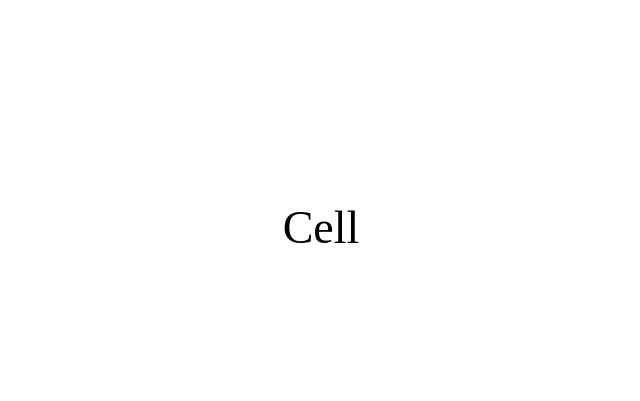
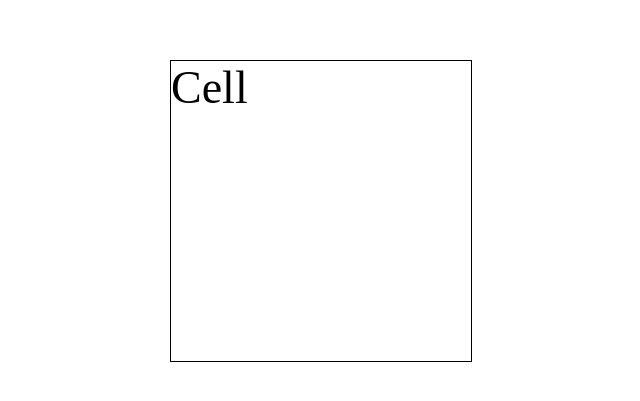
Before and after one commit to byKriz/tic-tac-toe-react, a React (Vite) app: page / in a window 1280 px wide. Shown: the part 181-582 px from the top of the page, without its empty margins (319-959 px from the left). Built offline with nearby package versions, Linux system fonts and the light colour scheme.

Commit message:
agregando estilos

```diff
--- a/src/App.jsx
+++ b/src/App.jsx
@@ -1,14 +1,18 @@
-import { useState } from 'react'
-import { Cell } from './components/Cell/Cell'
+import { useState } from "react";
+import { Cell } from "./components/Cell/Cell";
+import styles from "./App.module.scss";
 
 function App() {
-  const [count, setCount] = useState(0)
+  const [count, setCount] = useState(0);
 
   return (
     <div className="App">
-      <Cell />
+      <div className={styles.gameboard}>
+        <Cell />
+      </div>
+      <p></p>
     </div>
-  )
+  );
 }
 
-export default App
+export default App;
--- /dev/null
+++ b/src/App.module.scss
@@ -0,0 +1,8 @@
+.gameboard {
+    width: 300px;
+    height: 300px;
+    display: flex;
+    flex-wrap: wrap;
+    border: solid 1px black;
+
+}
```
